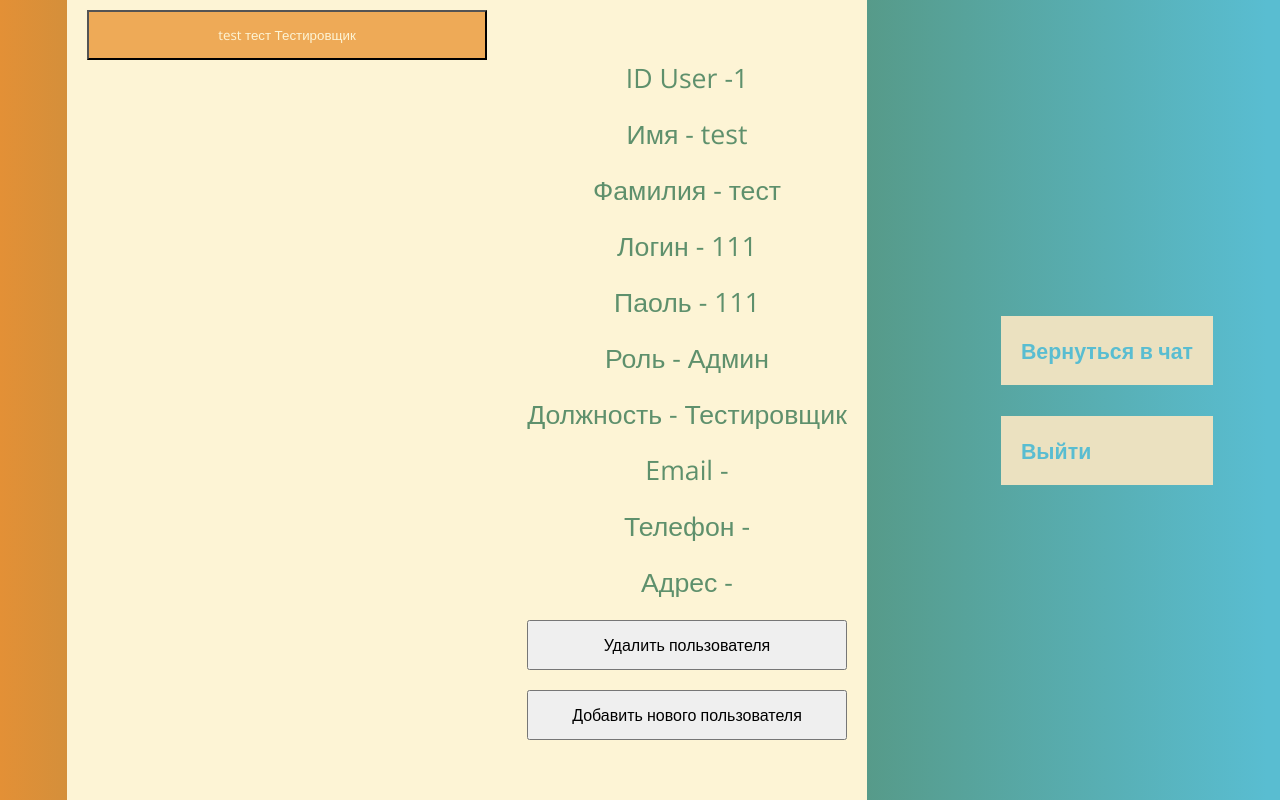
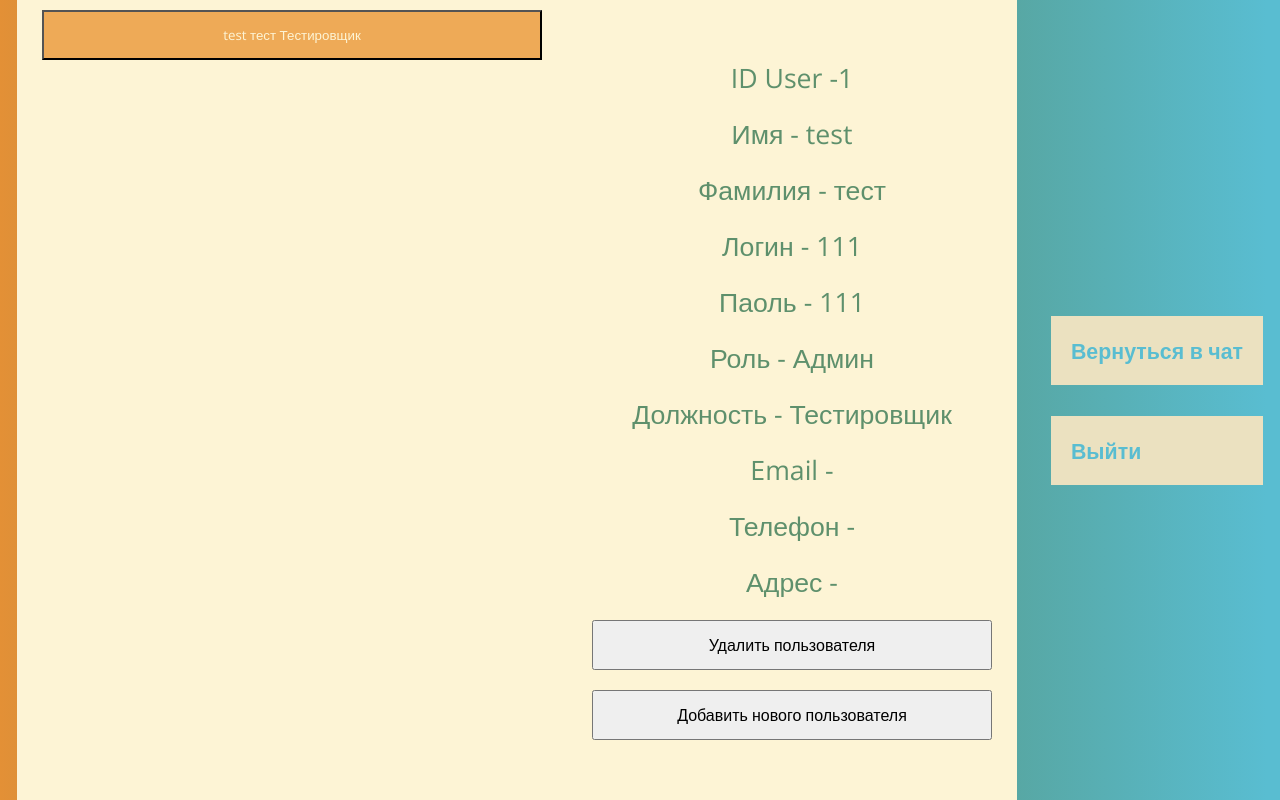
Before and after one commit to CallofMan/order, a PHP site: page /adminpanel.php?id_user=1 in a window 1280 px wide. Run offline with PHP 8.4, Linux system fonts and the light colour scheme; a user stored in the database is signed in; data comes from the database, SQL or seed files in the repository.

Commit message:
Стили

```diff
--- a/adminpanel.css
+++ b/adminpanel.css
@@ -51,7 +51,7 @@ html, body{
 #info{
     display: flex;
     justify-content: space-around;
-    width: 800px;
+    width: 1000px;
     height: 800px;
     background-color: rgb(253, 244, 213);
 
@@ -69,6 +69,7 @@ html, body{
     width: 50%;
     display: flex;
     flex-direction: column;
+    overflow-y: scroll;
 }
 
 .listUserBlock{
--- a/chat.css
+++ b/chat.css
@@ -90,7 +90,7 @@ height: 90%;
 }
 
 .message{
-background-color: rgb(51, 43, 9);
+background-color: rgb(98, 50, 5);
 display: inline-flex;
 flex-flow: column nowrap;
 margin-bottom: 10px;
@@ -121,7 +121,7 @@ margin-top: 10px;
 }
 
 .userLogin{
-color: rgb(33, 131, 82);
+color: rgb(171, 235, 203);
 }
 
 .inputAndSubmit{
```
